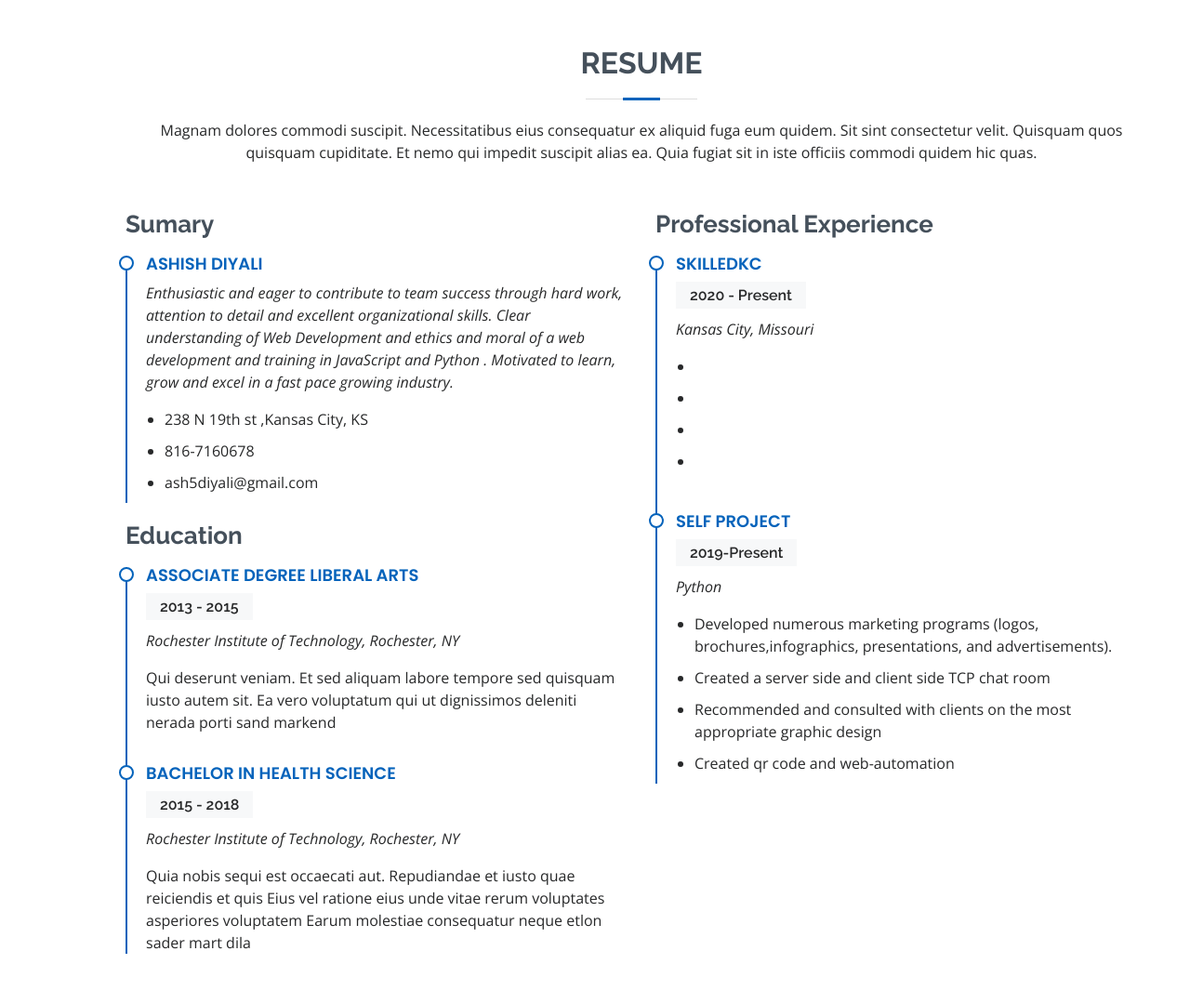
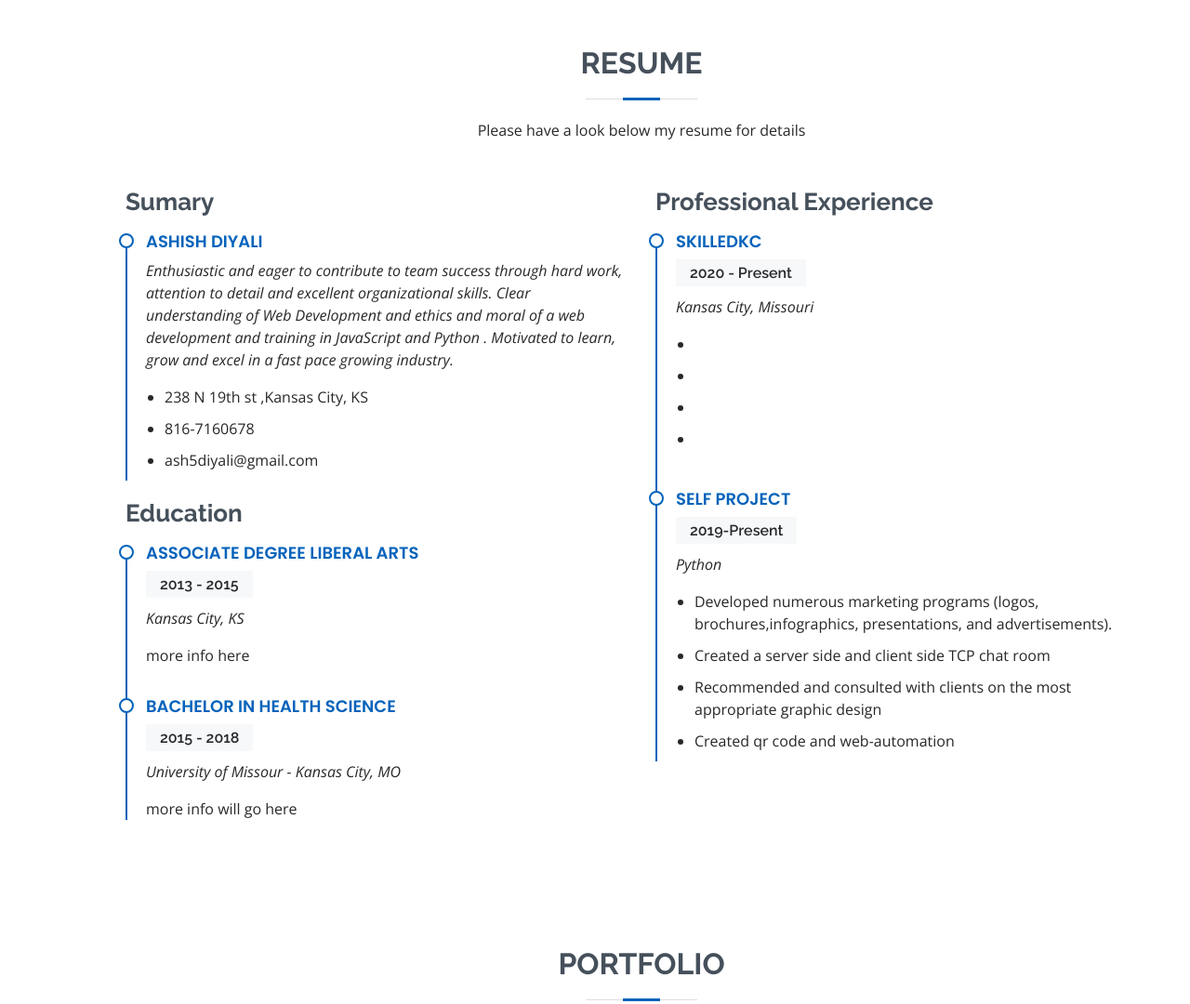
Before and after one commit to ashskilled/Portfolio, a plain HTML site: page index.html in a window 1280 px wide. Shown: the part 2300-3380 px from the top of the page at 93% size. Drawn offline with nearby package versions, Linux system fonts and the light colour scheme.

Commit message:
Update index.html

```diff
--- a/index.html
+++ b/index.html
@@ -246,7 +246,7 @@
 
         <div class="section-title">
           <h2>Resume</h2>
-          <p>Magnam dolores commodi suscipit. Necessitatibus eius consequatur ex aliquid fuga eum quidem. Sit sint consectetur velit. Quisquam quos quisquam cupiditate. Et nemo qui impedit suscipit alias ea. Quia fugiat sit in iste officiis commodi quidem hic quas.</p>
+          <p>Please have a look below my resume for details</p>
         </div>
 
         <div class="row">
@@ -268,14 +268,14 @@
             <div class="resume-item">
               <h4>Associate degree Liberal Arts</h4>
               <h5>2013 - 2015</h5>
-              <p><em>Rochester Institute of Technology, Rochester, NY</em></p>
-              <p>Qui deserunt veniam. Et sed aliquam labore tempore sed quisquam iusto autem sit. Ea vero voluptatum qui ut dignissimos deleniti nerada porti sand markend</p>
+              <p><em>Kansas City, KS</em></p>
+              <p>more info here</p>
             </div>
             <div class="resume-item">
               <h4>Bachelor in Health Science</h4>
               <h5>2015 - 2018</h5>
-              <p><em>Rochester Institute of Technology, Rochester, NY</em></p>
-              <p>Quia nobis sequi est occaecati aut. Repudiandae et iusto quae reiciendis et quis Eius vel ratione eius unde vitae rerum voluptates asperiores voluptatem Earum molestiae consequatur neque etlon sader mart dila</p>
+              <p><em>University of Missour - Kansas City, MO</em></p>
+              <p>more info will go here</p>
             </div>
           </div>
           <div class="col-lg-6">
```
